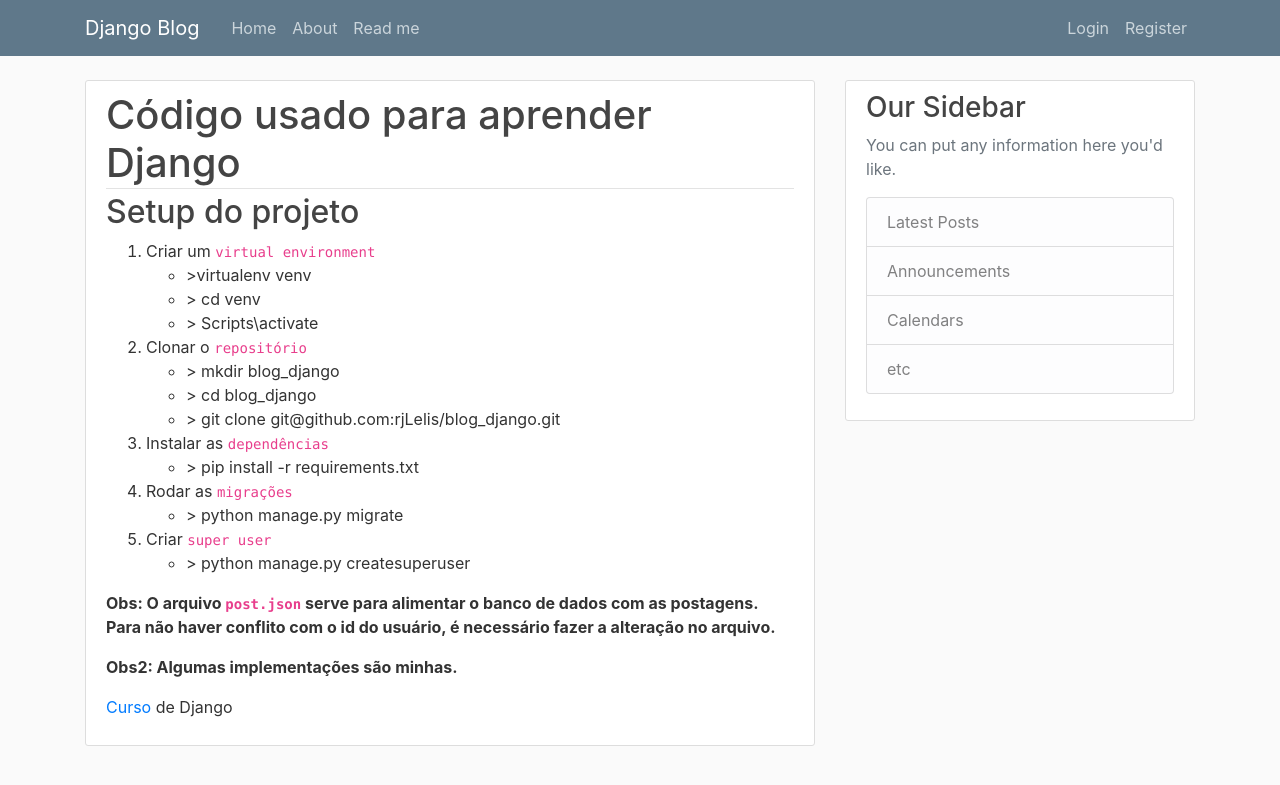
After one commit to rjLelis/blog_django, a Django app: page /readme in a window 1280 px wide. The commit adds this page. Shown: the top 785 px of the page. Run offline with Django 3.2, Linux system fonts and the light colour scheme; some libraries are stand-ins or nearby versions.

Commit message:
Add readme page

```diff
--- a/blog/templates/blog/base.html
+++ b/blog/templates/blog/base.html
@@ -32,6 +32,7 @@
                         <div class="navbar-nav mr-auto">
                             <a class="nav-item nav-link" href="{% url 'blog:home' %}">Home</a>
                             <a class="nav-item nav-link" href="{% url 'blog:about' %}">About</a>
+                            <a class="nav-item nav-link" href="{% url 'blog:readme' %}">Read me</a>
                         </div>
                         <div class="navbar-nav">
                             {% if user.is_staff %}
--- /dev/null
+++ b/blog/templates/blog/readme.html
@@ -0,0 +1,47 @@
+{% extends 'blog/base.html' %}
+{% block title %} Read me {% endblock title %}
+{% block content %}
+    <div class='content-section'>
+        <h1 class='article-metadata'>Código usado para aprender Django</h1>
+        <h2 class="article-title">Setup do projeto</h2>
+        <ol>
+            <li>
+                Criar um <code>virtual environment</code>
+                <ul>
+                    <li> >virtualenv venv</li>
+                    <li> > cd venv</li>
+                    <li> > Scripts\activate</li>
+                </ul>
+            </li>
+            <li>
+                Clonar o <code>repositório</code>
+                <ul>
+                    <li> > mkdir blog_django</li>
+                    <li> > cd blog_django</li>
+                    <li> > git clone git@github.com:rjLelis/blog_django.git</li>
+                </ul>
+            </li>
+            <li>
+                Instalar as <code>dependências</code>
+                <ul>
+                    <li> > pip install -r requirements.txt</li>
+                </ul>
+            </li>
+            <li>
+                Rodar as <code>migrações</code>
+                <ul>
+                    <li> > python manage.py migrate</li>
+                </ul>
+            </li>
+            <li>
+                Criar <code>super user</code>
+                <ul>
+                    <li> > python manage.py createsuperuser</li>
+                </ul>
+            </li>
+        </ol>
+        <p><strong>Obs: O arquivo <code>post.json</code> serve para alimentar o banco de dados com as postagens. Para não haver conflito com o id do usuário, é necessário fazer a alteração no arquivo.</strong></p>
+        <p><strong>Obs2: Algumas implementações são minhas.</strong></p>
+        <p> <a href="https://www.youtube.com/playlist?list=PL-osiE80TeTtoQCKZ03TU5fNfx2UY6U4p">Curso</a> de Django</p>
+    </div>
+{% endblock %}
--- a/blog/urls.py
+++ b/blog/urls.py
@@ -19,5 +19,6 @@
     path('post/<int:pk>/update', PostUpdateView.as_view(), name='post-update'),
     path('post/<int:pk>/delete', PostDeleteView.as_view(), name='post-delete'),
     path('about',views.about, name='about'),
+    path('readme', views.read_me, name='readme'),
     path('user/posts/<str:username>', UserPostListView.as_view() ,name='user-posts')
 ]
--- a/blog/views.py
+++ b/blog/views.py
@@ -85,3 +85,7 @@
 
 def about(request):
     return render(request, 'blog/about.html')
+
+
+def read_me(request):
+    return render(request, 'blog/readme.html')
```
Also changed, not shown: readme.md.
